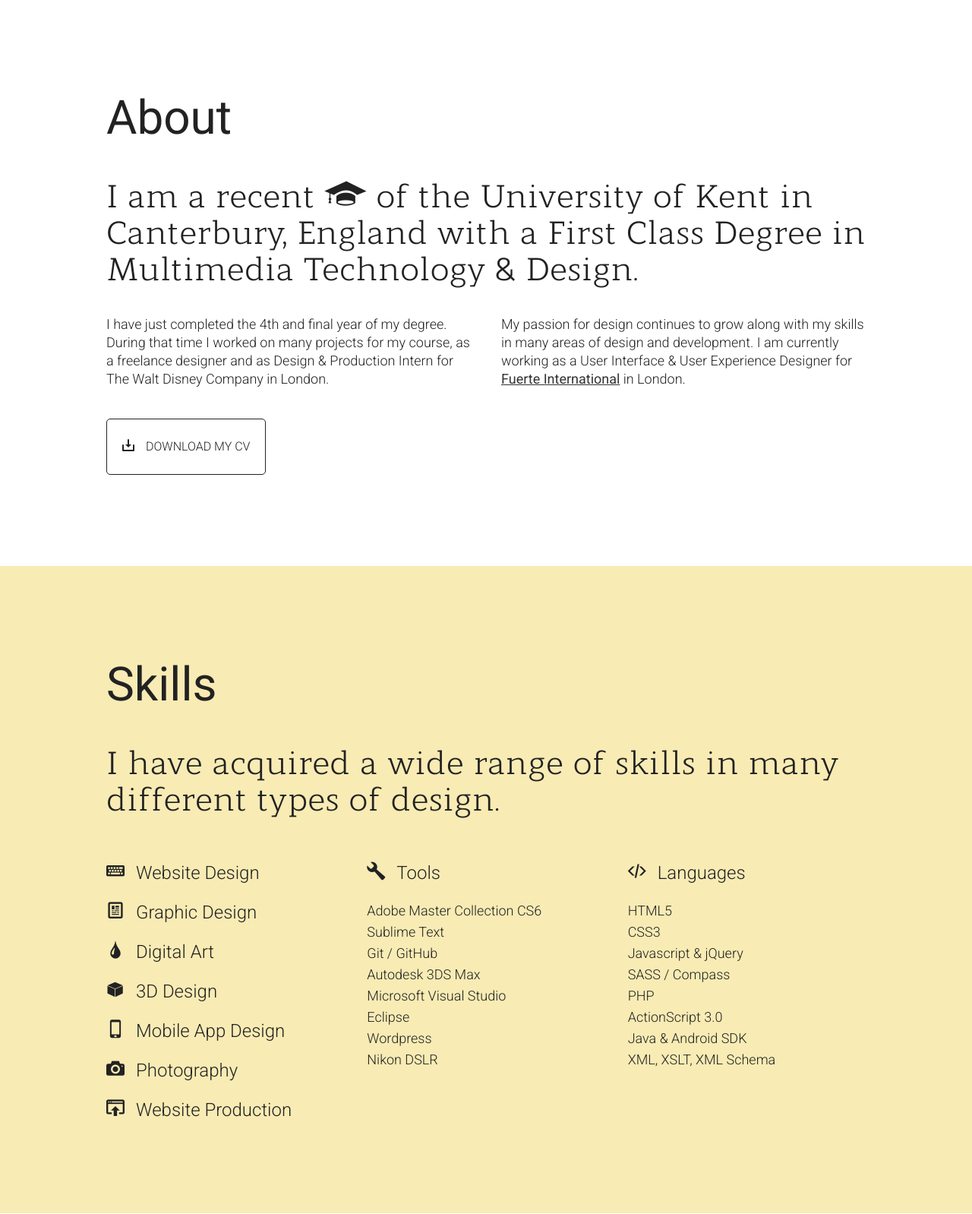
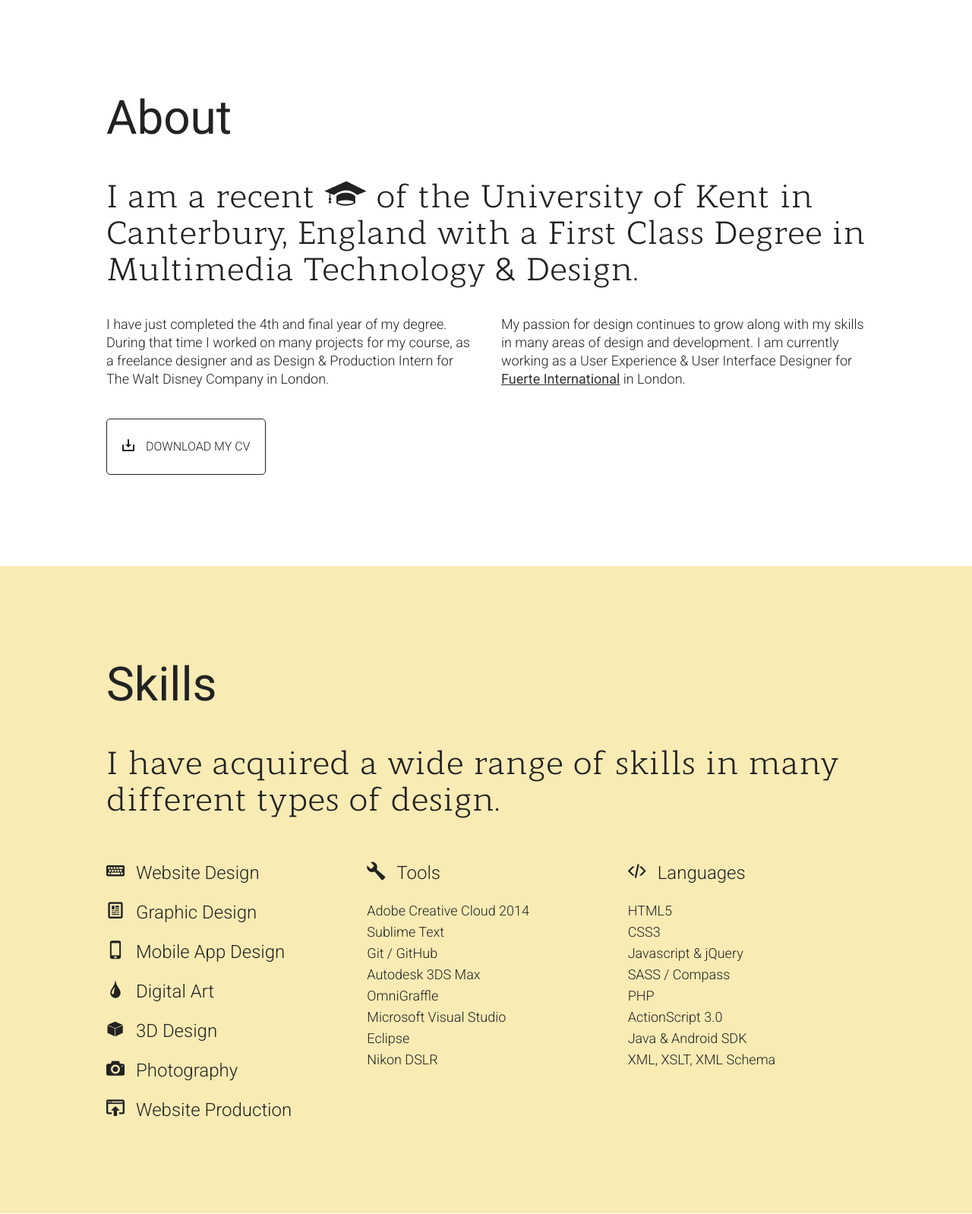
Before and after one commit to JacobH1992/jacob-hammond-portfolio, a PHP site: page / in a window 1280 px wide. Shown: the part 635-2233 px from the top of the page at 76% size. Run offline with PHP 8.4, Linux system fonts and the light colour scheme; some libraries are stand-ins or nearby versions.

Commit message:
Updated CV

```diff
--- a/sass/ui/_work-item.scss
+++ b/sass/ui/_work-item.scss
@@ -15,11 +15,11 @@
         margin-bottom: 0;
         @include adjust-font-size-to(18px);
         font-weight: 400;
-    text-overflow: ellipsis;
+        text-overflow: ellipsis;
     }
     p {
         @include adjust-font-size-to(16px);
-    text-overflow: ellipsis;
+        text-overflow: ellipsis;
     }
     i {
         margin-right: 0;
--- a/views/index.php
+++ b/views/index.php
@@ -14,7 +14,7 @@
             <h1>About</h1>
             <h2 class="wow fadeIn" data-wow-delay=".25s">I am a recent <i class="ico-graduate ico--no-margin"></i> of the University of Kent in Canterbury, England with a First Class Degree in Multimedia Technology & Design.</h2>
             <p class="half-margin wow fadeIn" data-wow-delay=".5s">I have just completed the 4th and final year of my degree. During that time I worked on many projects for my course, as a freelance designer and as Design & Production Intern for The Walt Disney Company in London.</p>
-            <p class="half-margin wow fadeIn" data-wow-delay=".75s">My passion for design continues to grow along with my skills in many areas of design and development. I am currently working as a User Interface & User Experience Designer for <a href="http://fuerteint.com/">Fuerte International</a> in London.</p>
+            <p class="half-margin wow fadeIn" data-wow-delay=".75s">My passion for design continues to grow along with my skills in many areas of design and development. I am currently working as a User Experience & User Interface Designer for <a href="http://fuerteint.com/" target="_blank">Fuerte International</a> in London.</p>
             <div class="section-content-wrapper">
                 <a href="/downloads/Jacob-Hammond-Multimedia-Designer-CV-2014.pdf" target="_blank" class="btn"><i class="ico-download"></i>DOWNLOAD MY CV</a>
             </div>
@@ -28,22 +28,22 @@
             <div class="list third-margin wow fadeIn" data-wow-delay=".5s">
                 <h3><i class="ico-keyboard"></i>Website Design</h3>
                 <h3><i class="ico-graphic"></i>Graphic Design</h3>
+                <h3><i class="ico-mobile"></i>Mobile App Design</h3>
                 <h3><i class="ico-art"></i>Digital Art</h3>
                 <h3><i class="ico-cube"></i>3D Design</h3>
-                <h3><i class="ico-mobile"></i>Mobile App Design</h3>
                 <h3><i class="ico-camera"></i>Photography</h3>
                 <h3><i class="ico-producer"></i>Website Production</h3>
             </div>
             <div class="list third-margin wow fadeIn"  data-wow-delay=".75s">
                 <h3><i class="ico-tools"></i>Tools</h3>
                 <ul>
-                    <li><p>Adobe Master Collection CS6</p></li>
+                    <li><p>Adobe Creative Cloud 2014</p></li>
                     <li><p>Sublime Text</p></li>
                     <li><p>Git / GitHub</p></li>
                     <li><p>Autodesk 3DS Max</p></li>
+                    <li><p>OmniGraffle</p></li>
                     <li><p>Microsoft Visual Studio</p></li>
                     <li><p>Eclipse</p></li>
-                    <li><p>Wordpress</p></li>
                     <li><p>Nikon DSLR</p></li>
                 </ul>
             </div>
--- a/views/work.php
+++ b/views/work.php
@@ -9,7 +9,7 @@
 
     <section class="white">
         <div id="work-items" class="align-center section-padding">
-<!--         <div id="work-filter">
+        <div id="work-filter">
             <input type="checkbox" id="filter-btn-toggle" class="checkbox-hack" autocomplete="off"/>
             <label for="filter-btn-toggle" id="filter-btn" class="btn ico-"><div id="filter-btn-text">Filter</div></label>
             <div id="filter-btn-categories">
@@ -21,7 +21,7 @@
                 <a href="?category=mobile-app" class="btn">Mobile App</a>
                 <a href="?category=production" class="btn">Production</a>
             </div>
-        </div> -->
+        </div>
             <?php
                 foreach($feed->item as $item):
                 getData($item);
```
Also changed, not shown: 1 other file.
